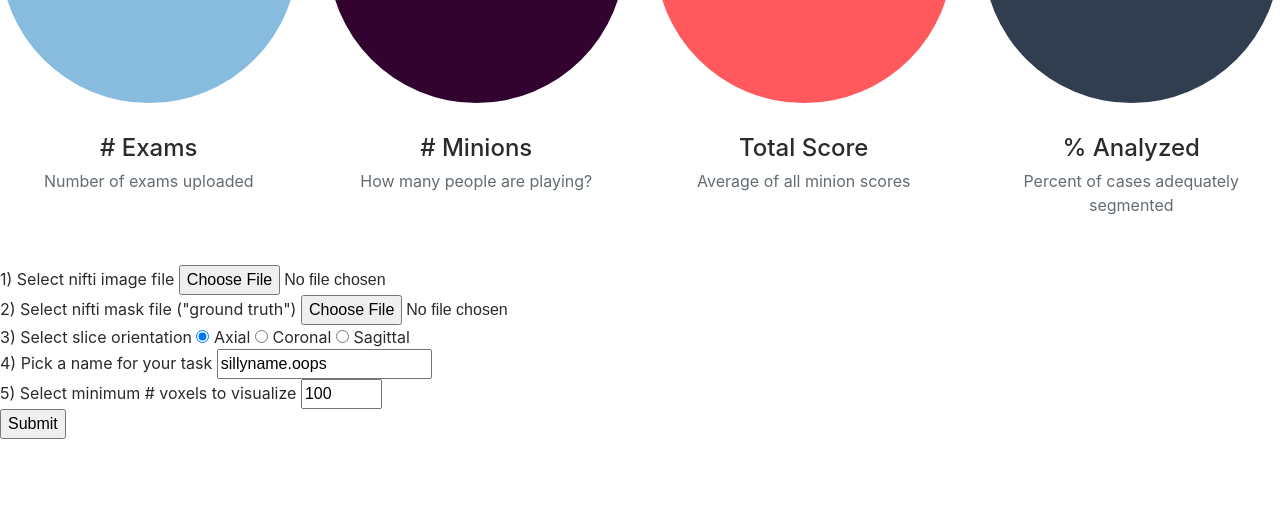
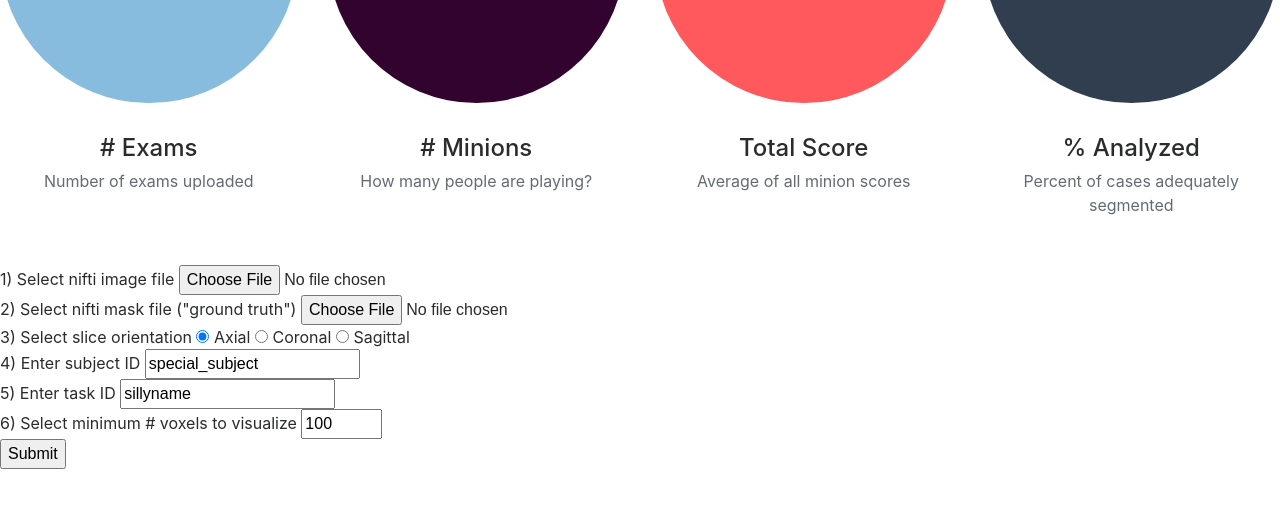
Before and after one commit to akeshavan/mindgames, a plain HTML site: page python/templates/upload.html in a window 1280 px wide. Shown: the part 277-784 px from the top of the page. Drawn offline with Linux system fonts and the light colour scheme; files that its build step writes are made by us from their sources.

Commit message:
minor changes

```diff
--- a/python/templates/upload.html
+++ b/python/templates/upload.html
@@ -265,10 +265,13 @@
         <input type = "radio" name = "slice_direction" value = "cor"> Coronal
         <input type = "radio" name = "slice_direction" value = "sag"> Sagittal
         <br>
-        4) Pick a name for your task
-        <input type = "text" name = "task_type" value = "sillyname.oops">
+        4) Enter subject ID
+        <input type = "text" name = "patient_id" value = "special_subject">
         <br>
-        5) Select minimum # voxels to visualize
+        5) Enter task ID
+        <input type = "text" name = "task_type" value = "sillyname">
+        <br>
+        6) Select minimum # voxels to visualize
         <input type = "number" name = "min_Nvox" min = 1 max = 1000 value = 100>
         <br>
         <input type = "submit"/>
```
Also changed, not shown: 1 other file.
